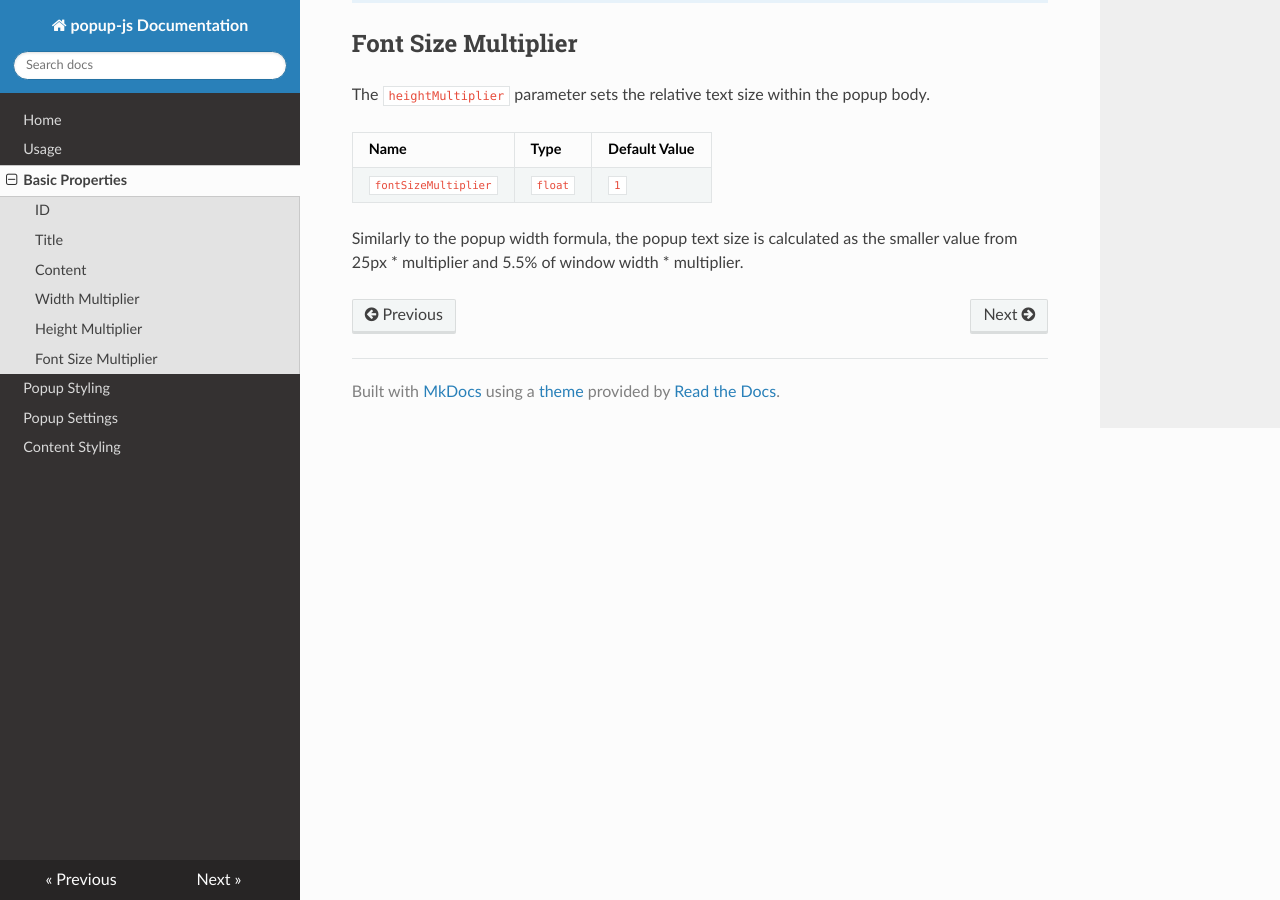
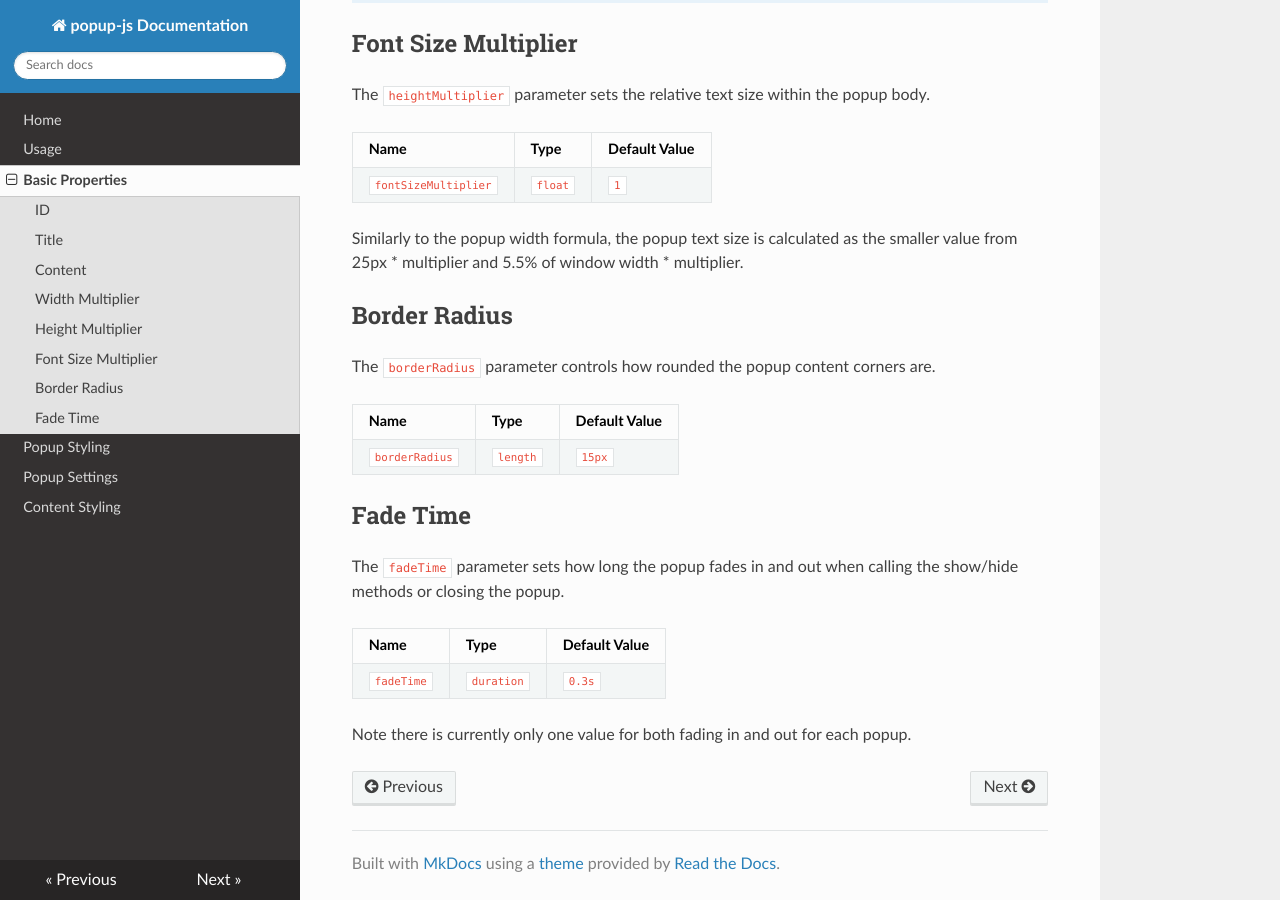
Before and after one commit to SimonDMC/popup-docs, an MkDocs documentation site: the page built from docs/basic-properties.md, in a window 1280 px wide and 900 px high, scrolled down 1954 px. Built offline with MkDocs 1.6.1, drawn with Linux system fonts in a browser that asks for light colours; nearby versions of some CDN libraries; some of the changed text lies outside the part shown.

Commit message:
Update to 1.2.0

```diff
--- a/docs/basic-properties.md
+++ b/docs/basic-properties.md
@@ -26,7 +26,6 @@ Omitting the ID should not cause issues if none of the above are
 used, though it is still recommended to give your popups an ID,
 for example your [popup title](../basic-properties#title) in [kebab-case](https://en.wikipedia.org/wiki/Letter_case#Kebab_case).
 
-
 Title
 -----
 The `title` parameter sets the title of the popup shown.
@@ -35,10 +34,9 @@ The `title` parameter sets the title of the popup shown.
 |---------|----------|---------------|
 | `title` | `string` | `Popup Title` |
 
-This paramater is the heading for your project/popup, so it should
+This parameter is the heading for your project/popup, so it should
 ideally be short but descriptive. Omitting the title is not
 recommended.
-
 
 Content
 -------
@@ -93,3 +91,24 @@ The `heightMultiplier` parameter sets the relative text size within the popup bo
 
 Similarly to the popup width formula, the popup text size is calculated as the
 smaller value from 25px * multiplier and 5.5% of window width * multiplier.
+
+Border Radius
+-------------
+The `borderRadius` parameter controls how rounded the popup content
+corners are.
+
+| Name           | Type     | Default Value |
+|----------------|----------|---------------|
+| `borderRadius` | `length` | `15px`        |
+
+Fade Time
+---------
+The `fadeTime` parameter sets how long the popup fades in and out
+when calling the show/hide methods or closing the popup.
+
+| Name       | Type       | Default Value |
+|------------|------------|---------------|
+| `fadeTime` | `duration` | `0.3s`        |
+
+Note there is currently only one value for both fading in and
+out for each popup.
```
Also changed, not shown: docs/popup-settings.md (+15 -0 lines), docs/popup-styling.md (+3 -3 lines), docs/usage.md (+5 -5 lines).
